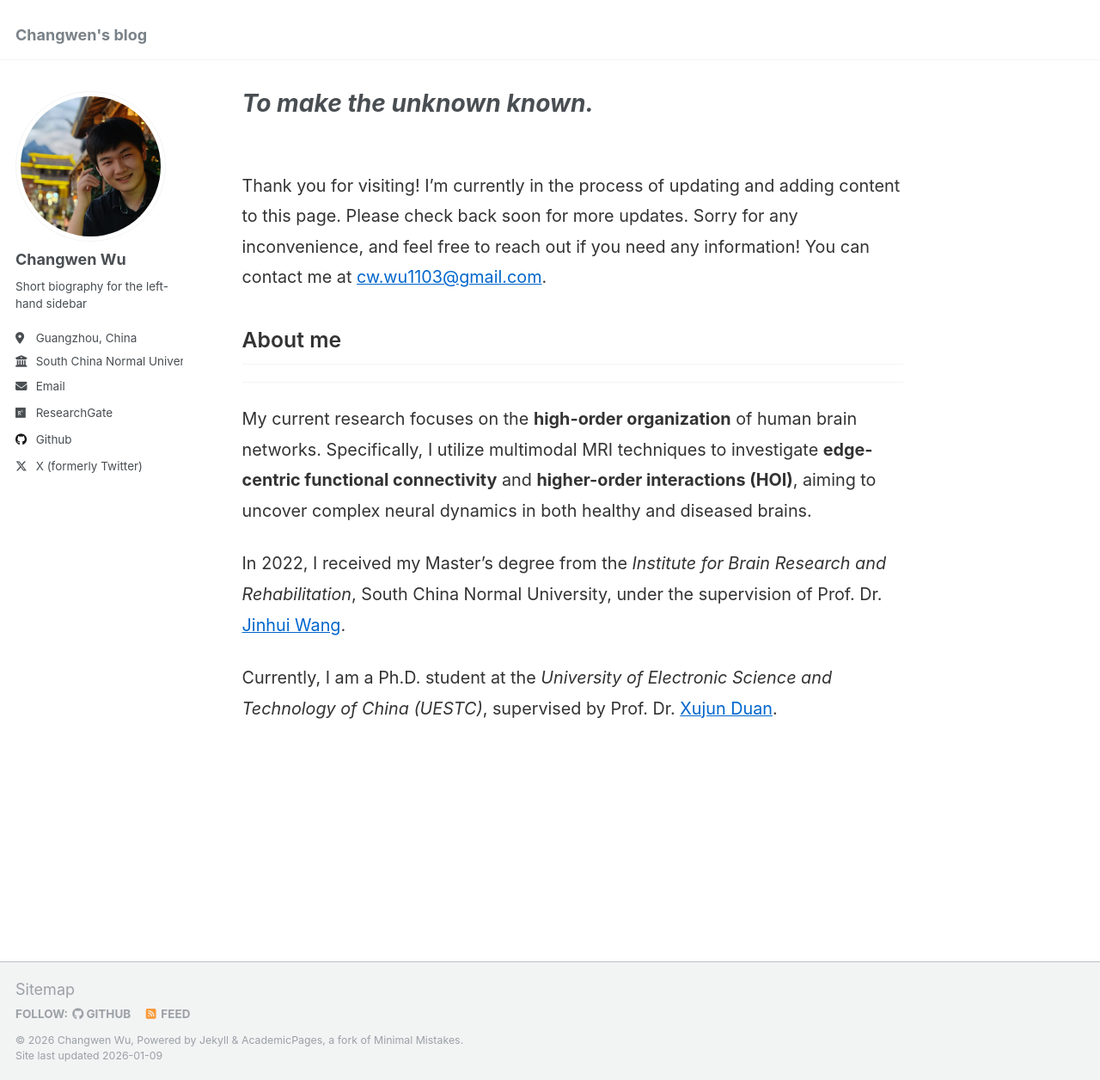
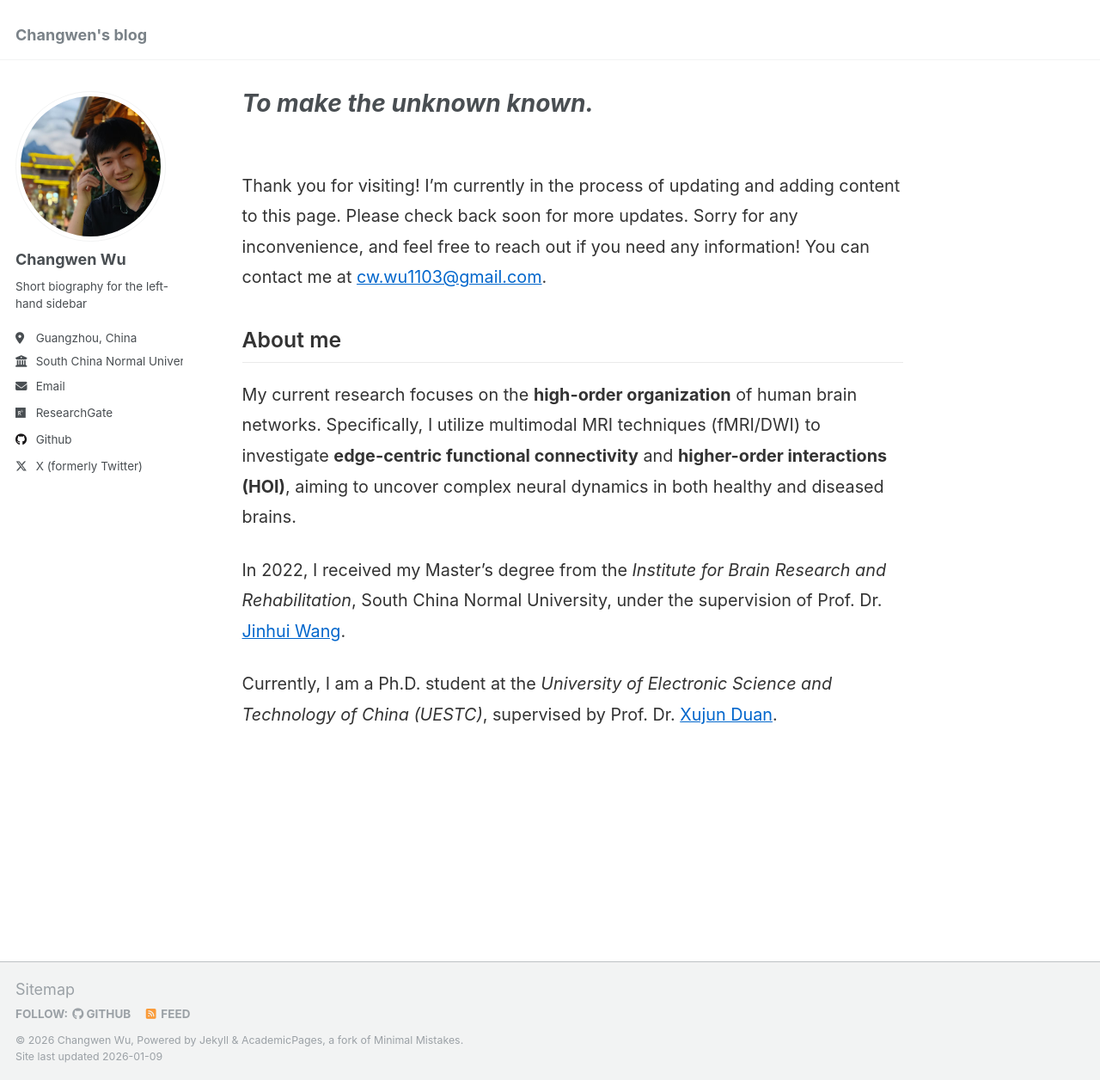
Before and after one commit to Changwen-Wu/Changwen-Wu.github.io, a Jekyll site: the page built from _pages/about.md, in a window 1280 px wide and 1256 px high. Shown: the whole window at 86% size. Built offline with Jekyll 4.4.1, drawn with Linux system fonts in a browser that asks for light colours.

Commit message:
Update about.md

```diff
--- a/_pages/about.md
+++ b/_pages/about.md
@@ -15,11 +15,10 @@ redirect_from:
   Thank you for visiting! I’m currently in the process of updating and adding content to this page. Please check back soon for more updates. Sorry for any inconvenience, and feel free to reach out if you need any information! You can contact me at <a href="mailto:cw.wu1103@gmail.com" style="text-decoration: underline; color: #0066cc;">cw.wu1103@gmail.com</a>.
 </p>
 
-<h2 style="margin-top: 40px; margin-bottom: 20px; font-weight: 600;">About me</h2>
-<hr style="margin-bottom: 25px;">
+<h2 style="margin-top: 40px; margin-bottom: 20px; font-weight: 600; border-bottom: 1px solid #eaeaea; padding-bottom: 10px;">About me</h2>
 
 <p>
-  My current research focuses on the <strong>high-order organization</strong> of human brain networks. Specifically, I utilize multimodal MRI techniques to investigate <strong>edge-centric functional connectivity</strong> and <strong>higher-order interactions (HOI)</strong>, aiming to uncover complex neural dynamics in both healthy and diseased brains.
+  My current research focuses on the <strong>high-order organization</strong> of human brain networks. Specifically, I utilize multimodal MRI techniques (fMRI/DWI) to investigate <strong>edge-centric functional connectivity</strong> and <strong>higher-order interactions (HOI)</strong>, aiming to uncover complex neural dynamics in both healthy and diseased brains.
 </p>
 
 <p>
```
